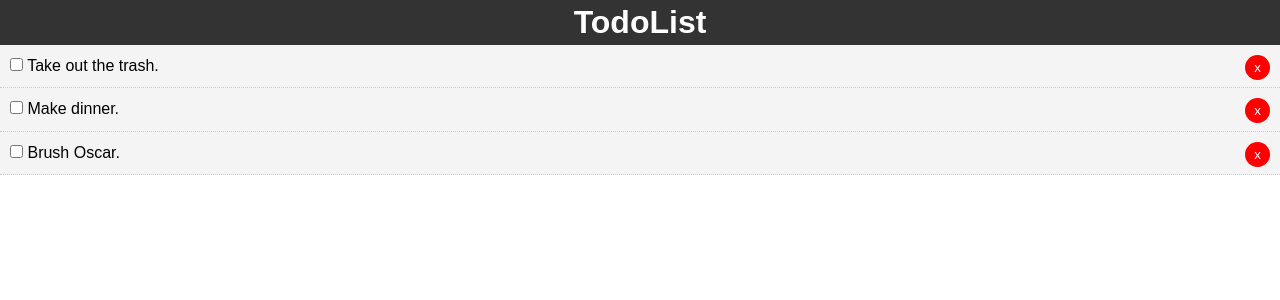
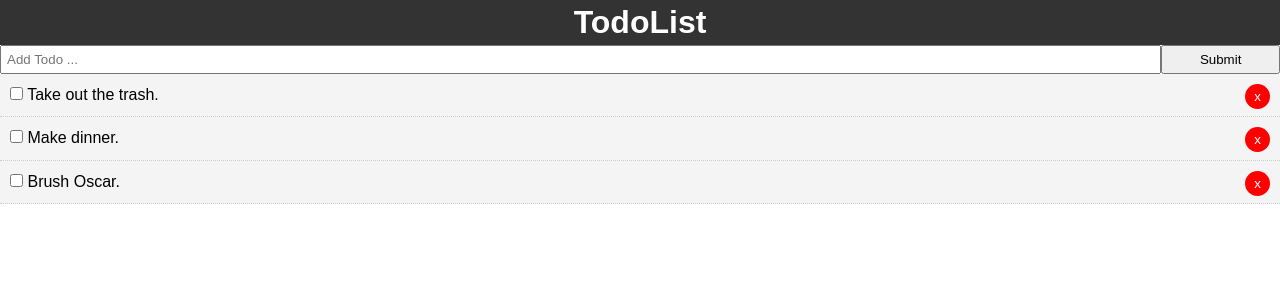
Before and after one commit to frankieGP/react-cc19-todo, a React (Create React App) app: page / in a window 1280 px wide. Shown: the top 300 px of the page. Built offline with nearby package versions, Linux system fonts and the light colour scheme; the HTML template or start-up script is replaced by a standard one.

Commit message:
adds AddTodo.js with add item form and button styling only, no functionality

```diff
--- a/src/App.js
+++ b/src/App.js
@@ -1,6 +1,8 @@
 import React, { Component } from 'react';
 import Header from './components/layout/Header';
 import Todos from './components/Todos';
+import AddTodo from './components/AddTodo';
+
 import './App.css';
 
 class App extends Component {
@@ -39,10 +41,13 @@
   render() {
     return (
       <div className="App">
-        <Header />
-        <Todos todos={this.state.todos} markComplete={this.markComplete}
-        delTodo={this.delTodo}
-        />
+        <div className="container">
+          <Header />
+          <AddTodo />
+          <Todos todos={this.state.todos} markComplete={this.markComplete}
+          delTodo={this.delTodo}
+          />
+        </div>
       </div>
     );
   }
--- /dev/null
+++ b/src/components/AddTodo.js
@@ -0,0 +1,26 @@
+import React, { Component } from 'react'
+
+export class AddTodo extends Component {
+    render() {
+        return (
+            <form style={{ display: 'flex' }}>
+                <input
+                    type="text"
+                    name="title"
+                    style={{ flex: '10', padding: '5px' }}
+                    placeholder="Add Todo ..."
+                />
+                <input
+                    type="submit"
+                    value="Submit"
+                    className="btn"
+                    style={{flex: 1}}
+
+                />
+            </form>
+
+        )
+    }
+}
+
+export default AddTodo
```
